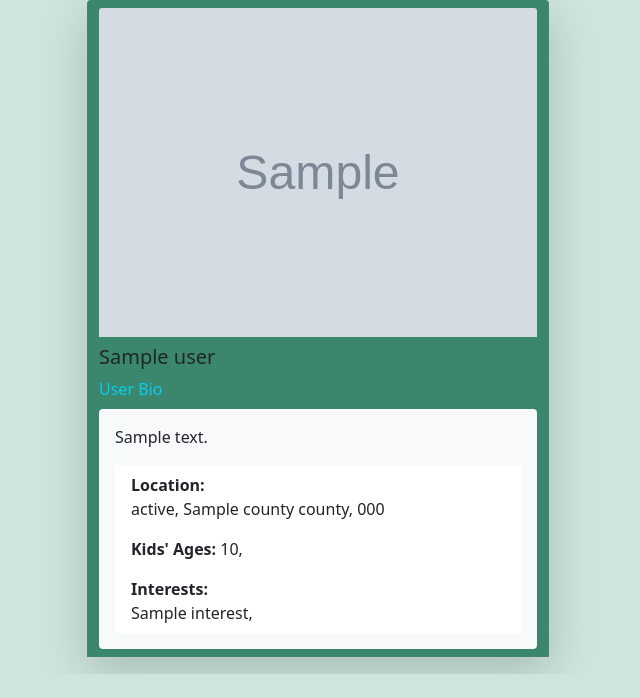
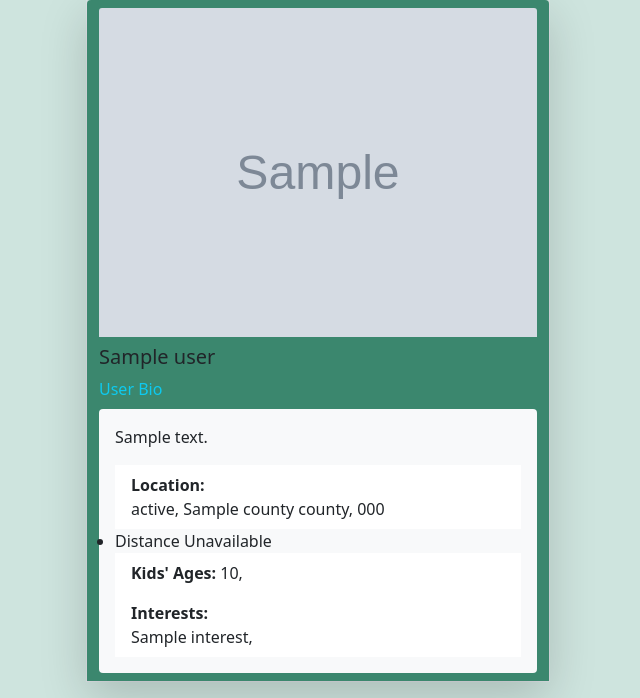
Before and after one commit to ekelly55/DadHub, a Django app: template dad_hub/templates/search_results.html in a window 1280 px wide. Shown: the part 874-1572 px from the top of the page, without its empty margins (0-640 px from the left). Before the commit the page ends 1548 px from the top, so only its background shows below. Run offline with Django 4.2, Linux system fonts and the light colour scheme; the template is opened without the code that fills it: most values are stand-ins (such as "Sample title", 1, 10 or a date in 2020); grey boxes marked "Sample" are stand-in pictures; data that the repository does not hold is empty; some libraries are stand-ins or nearby versions.

Commit message:
no progress. chatGPT doesn't know django.

```diff
--- a/dad_hub/templates/search_results.html
+++ b/dad_hub/templates/search_results.html
@@ -94,9 +94,11 @@
                                 <ul class="list-group border-0 list-group-flush">
                                     <li class="list-group-item border-0"><strong>Location:</strong><br> {{bio.state}}, {{bio.county}} county,
                                         {{bio.zip}}</li>
-                                    {% with bio_distance=bio_distances.bio.id %}
+                                    {% with bio_distance=bio_distances %}
                                         {% if bio_distance %}
-                                        <li> {{bio_distance}} mi away</li>
+                                        <li> {{ bio_distance }} mi away</li>
+                                        {% else %}
+                                        <li> Distance Unavailable</li>
                                         {% endif %}
                                     {% endwith %}
                                     <li class="list-group-item border-0"><strong>Kids' Ages:</strong> {% for age in bio.kids_ages%}{{age}},
```
